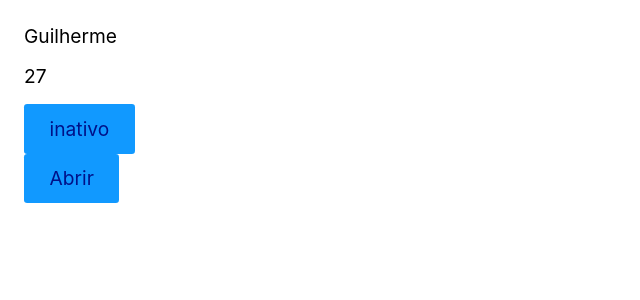
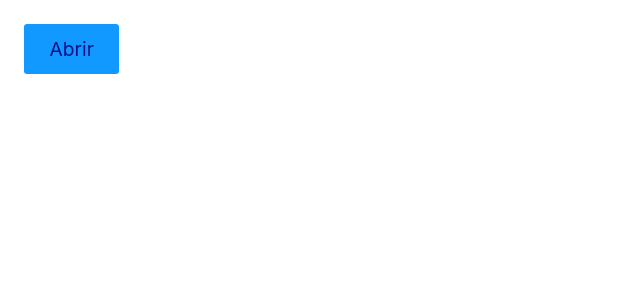
Before and after one commit to jguigo/init-react, a React (Create React App) app: page / in a window 1280 px wide. Shown: the top 300 px of the page, without its empty margins (0-640 px from the left). Built offline with nearby package versions, Linux system fonts and the light colour scheme.

Commit message:
only modal

```diff
--- a/src/App.js
+++ b/src/App.js
@@ -3,23 +3,11 @@ import ButtonModal from "./ButtonModal";
 import { Modal } from "./Modal";
 
 const App = () => {
-   let [ativo, setAtivo] = React.useState(false);
-   const [dados, setDados] = React.useState({ nome: "Guilherme", idade: 27 });
+
    const [modal, setModal] = React.useState(false);
-
-   function handleClick() {
-      setAtivo(!ativo);
-      setDados({ ...dados, faculdade: "UNISSAU" });
-   }
 
    return (
       <div>
-         <div>
-            <p>{dados.nome}</p>
-            <p>{dados.idade}</p>
-            <p>{dados.faculdade}</p>
-            <button onClick={handleClick}>{ativo ? "ativo" : "inativo"}</button>
-         </div>
          <Modal modal={modal} setModal={setModal} />
          <ButtonModal setModal={setModal} />
       </div>
```
